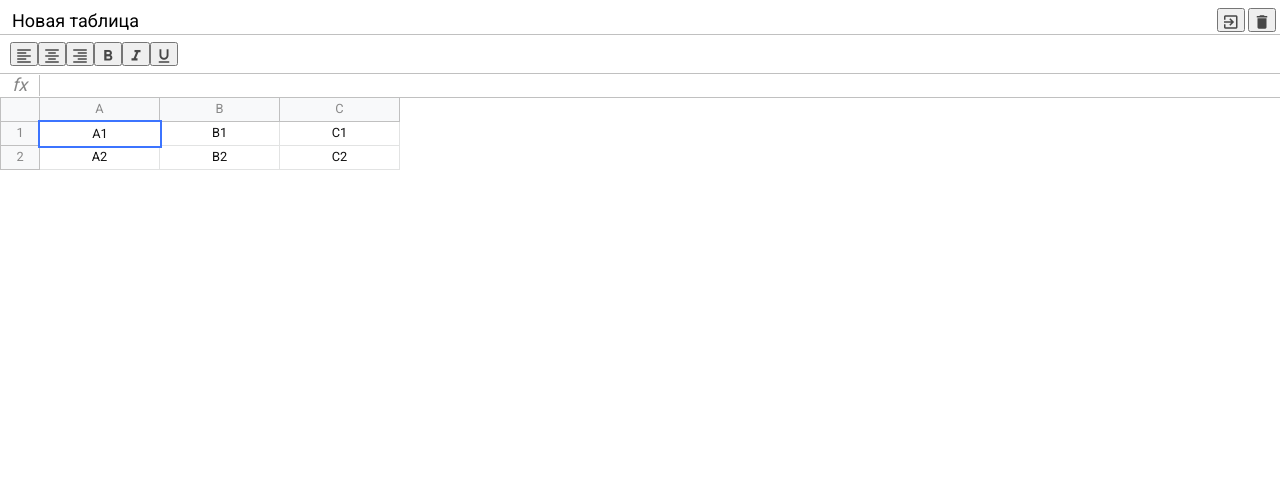
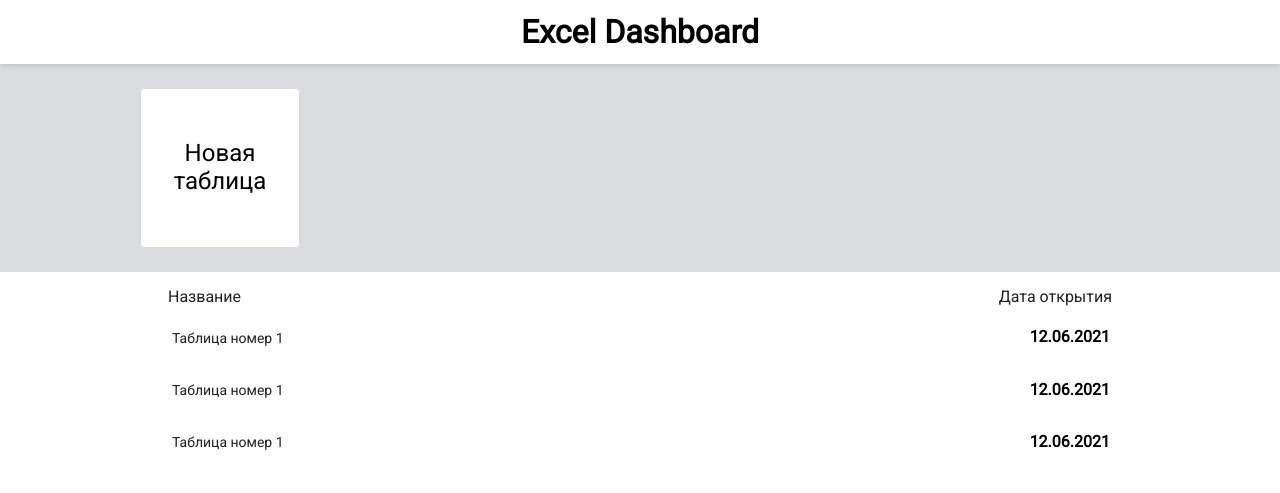
Before and after one commit to Mykyta-Lystopad/excel, a website built with webpack: page src/index.html in a window 1280 px wide. Built offline with nearby package versions, Linux system fonts and the light colour scheme.

Commit message:
css-layout is done

```diff
--- a/src/index.html
+++ b/src/index.html
@@ -14,105 +14,45 @@
 
 <div id="app" class="container">
 
-    <div class="excel">
+    <div class="db">
 
-        <div class="excel__header">
+        <div class="db__header">
+            <h1>Excel Dashboard</h1>
+        </div>
 
-            <input type="text" class="input" value="Новая таблица">
-
-            <div>
-                <button class="button">
-                    <span class="material-icons">
-                        exit_to_app
-                    </span>
-                </button>
-                <button class="button">
-                    <span class="material-icons">
-                        delete
-                    </span>
-                </button>
-
-            </div>
-
-        </div>
-        <div class="excel__toolbar">
-            <button class="button">
-                    <span class="material-icons">
-                        format_align_left
-                    </span>
-            </button>
-            <button class="button">
-                    <span class="material-icons">
-                        format_align_center
-                    </span>
-            </button>
-            <button class="button">
-                    <span class="material-icons">
-                        format_align_right
-                    </span>
-            </button>
-            <button class="button">
-                    <span class="material-icons">
-                        format_bold
-                    </span>
-            </button>
-            <button class="button">
-                    <span class="material-icons">
-                        format_italic
-                    </span>
-            </button>
-            <button class="button">
-                    <span class="material-icons">
-                        format_underlined
-                    </span>
-            </button>
-        </div>
-        <div class="excel__formula">
-            <div class="info">fx</div>
-            <div class="input" contenteditable spellcheck="false"></div>
-        </div>
-        <div class="excel__table">
-
-            <div class="row">
-                <div class="row-info">
-
-                </div>
-                <div class="row-data">
-                    <div class="column">
-                        A
-                    </div>
-                    <div class="column">
-                        B
-                    </div>
-                    <div class="column">
-                        C
-                    </div>
-                </div>
-            </div>
-            <div class="row">
-                <div class="row-info">
-                    1
-                </div>
-                <div class="row-data">
-                    <div class="cell selected" contenteditable>A1</div>
-                    <div class="cell" contenteditable>B1</div>
-                    <div class="cell" contenteditable>C1</div>
-                </div>
-            </div>
-
-            <div class="row">
-                <div class="row-info">
-                    2
-                </div>
-                <div class="row-data">
-                    <div class="cell " contenteditable>A2</div>
-                    <div class="cell" contenteditable>B2</div>
-                    <div class="cell" contenteditable>C2</div>
-                </div>
+        <div class="db__new">
+            <div class="db__view">
+                <a href="#" class="db__create">
+                    Новая таблица <br>
+                </a>
             </div>
         </div>
 
+        <div class="db__table db__view">
+            <div class="db__list-header">
+                <span>Название</span>
+                <span>Дата открытия</span>
+            </div>
+
+            <div class="db__list">
+
+                <li class="db__record">
+                    <a href="#">Таблица номер 1</a>
+                    <strong>12.06.2021</strong>
+                </li>
+                <li class="db__record">
+                    <a href="#">Таблица номер 1</a>
+                    <strong>12.06.2021</strong>
+                </li>
+                <li class="db__record">
+                    <a href="#">Таблица номер 1</a>
+                    <strong>12.06.2021</strong>
+                </li>
+
+            </div>
+        </div>
     </div>
+
 </div>
 
 </body>
--- a/src/scss/_mixins.scss
+++ b/src/scss/_mixins.scss
@@ -25,3 +25,9 @@
   justify-content: center;
   align-items: center;
 }
+
+@mixin clear-list() {
+  list-style: none;
+  margin: 0;
+  padding: 0;
+}
--- a/src/scss/_variables.scss
+++ b/src/scss/_variables.scss
@@ -5,3 +5,4 @@ $formula-height: 24px;
 $info-cell-width: 40px;
 $row-height: 24px;
 $cell-width: 120px;
+$db-header-height: 64px;
--- /dev/null
+++ b/src/scss/dashboard.scss
@@ -0,0 +1,83 @@
+@import "variables";
+@import "mixins";
+
+.db {
+  &__header{
+    position: fixed;
+    right: 0;
+    left: 0;
+    top: 0;
+    height: $db-header-height;
+    @include row-center;
+    background: #fff;
+    box-shadow: 0 2px 5px rgba(60, 64, 67, .15);
+    z-index: 1000;
+  }
+  &__new{
+    margin-top: $db-header-height;
+    padding: 1.5rem;
+    background: #dadce0;
+  }
+  &__create{
+    width: 160px;
+    height: 160px;
+    background: #fff;
+    border-radius: 4px;
+    border: 1px solid #dadce0;
+    @include row-center;
+    font-size: 1.5rem;
+    text-decoration: none;
+    color:#000;
+    text-align: center;
+
+    &:hover{
+      cursor: pointer;
+      color: green;
+      border: green;
+    }
+  }
+  &__view{
+    max-width: 1000px;
+    margin: 0 auto;
+  }
+  &__table{
+    padding: 1rem;
+
+  }
+  &__list-header{
+    @include row-center;
+    justify-content: space-between;
+    color: #202124;
+    font-weight: 500;
+    font-size: 16px;
+    margin-bottom: 10px;
+    padding: 0 12px;
+  }
+
+  &__record{
+    @include row-center;
+    justify-content: space-between;
+    padding: 12px 14px 12px 16px;
+    margin-bottom: 10px;
+
+    &:hover{
+      background: #e6f4ea;
+      border-radius: 25px;
+    }
+
+    a{
+      text-decoration: none;
+      cursor: pointer;
+      color: #202124;
+      font-size: 14px;
+
+      &:hover{
+        text-decoration: underline;
+      }
+    }
+  }
+
+  &__list{
+    @include clear-list;
+  }
+}
--- a/src/scss/index.scss
+++ b/src/scss/index.scss
@@ -5,6 +5,7 @@
 @import "toolbar";
 @import "formula";
 @import "table";
+@import "dashboard";
 
 * {
   padding: 0;
```
Also changed, not shown: src/assets/excel.html (added, +119 -0 lines).
